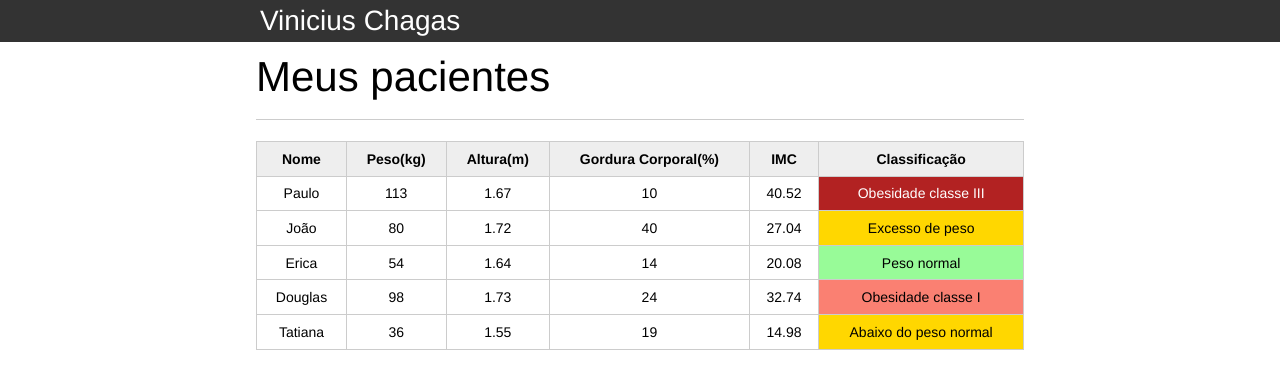
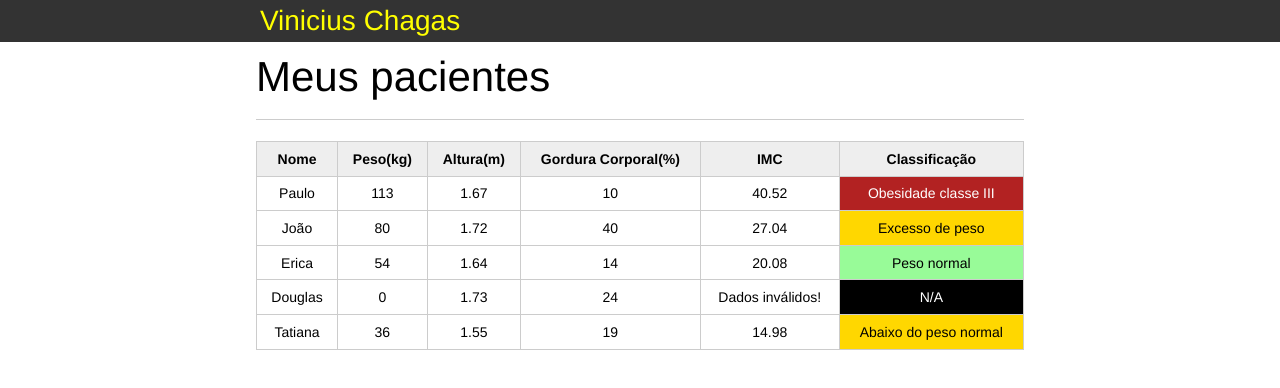
Before and after one commit to chagasmvinicius/aprendendojs, a plain HTML site: page introducao-javascript/index.html in a window 1280 px wide. Drawn offline with Linux system fonts and the light colour scheme.

Commit message:
Usando o (.classList.add) para alterar o style do título

```diff
--- a/introducao-javascript/css/index.css
+++ b/introducao-javascript/css/index.css
@@ -132,3 +132,7 @@ button[disabled=disabled], button:disabled {
 .campo-invalido{
 	border: 1px solid red;
 }
+
+.cor-titulo-alterada {
+	color: yellow;
+}
--- a/introducao-javascript/index.html
+++ b/introducao-javascript/index.html
@@ -61,7 +61,7 @@
 
 					<tr class="paciente">
 						<td class="info-nome">Douglas</td>
-						<td class="info-peso">98</td>
+						<td class="info-peso">0</td>
 						<td class="info-altura">1.73</td>
 						<td class="info-gordura">24</td>
 						<td class="info-imc">0</td>
--- a/introducao-javascript/js/principal.js
+++ b/introducao-javascript/js/principal.js
@@ -2,6 +2,7 @@
 var titleH1 = document.querySelector(".titleH1");
 titleH1.textContent = "Vinicius Chagas"; // ou titleH1.innerHTML = "Vinicius Chagas";
 console.log(`Título alterado para ${titleH1.textContent}!`);
+titleH1.classList.add('cor-titulo-alterada');
 
 /* [#3] Calculando IMC da tabela puxando os dados com querySelector: */
 let objTabelaPacientes = {
@@ -43,7 +44,7 @@ function calcularImc() {
 	let imcs = document.querySelectorAll('.info-imc'); // rodando no array de IMCs coletados da tabela e substituindo pelos IMCs amazenados no objeto
 	for (let index = 0; index < imcs.length && index < objTabelaPacientes.imcs.length; index++) {
 		if (objTabelaPacientes.imcs[index] <= 0 || objTabelaPacientes.imcs[index] >= 110) {
-			imcs[index].innerHTML = 'Peso ou altura inválidos!';
+			imcs[index].innerHTML = 'Dados inválidos!';
 		} else {
 			imcs[index].innerHTML = objTabelaPacientes.imcs[index];
 		}
@@ -57,6 +58,7 @@ function rotularClass() {
 	for (let index = 0; index < classificacao.length && index < objTabelaPacientes.imcs.length; index++) {
 		if (objTabelaPacientes.imcs[index] <= 0 || objTabelaPacientes.imcs[index] >= 110) {
 			classificacao[index].innerHTML = 'N/A';
+			mudarCor('black', 'white', classificacao[index])
 		} else if (objTabelaPacientes.imcs[index] < 18.5) {
 			classificacao[index].innerHTML = 'Abaixo do peso normal';
 			mudarCor('#FFD700', 'black', classificacao[index]);
```
Also changed, not shown: README.md.
